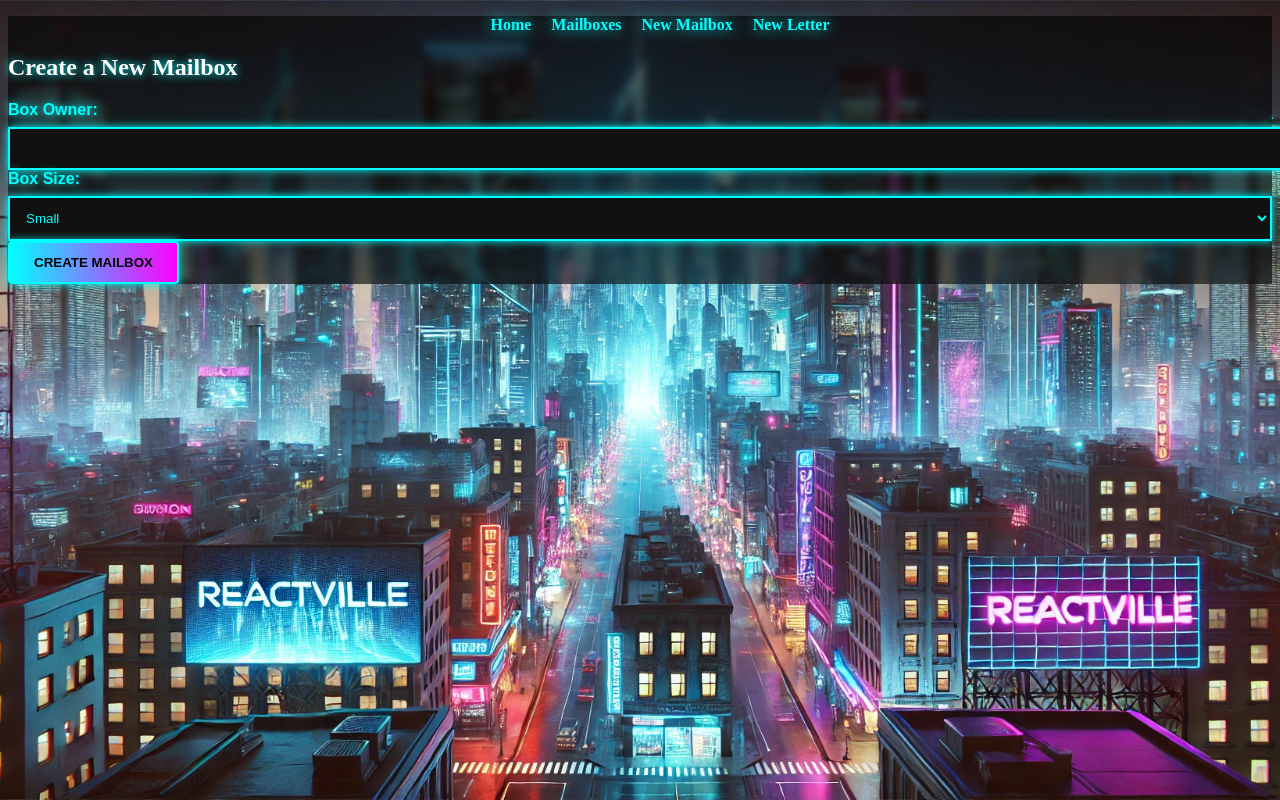
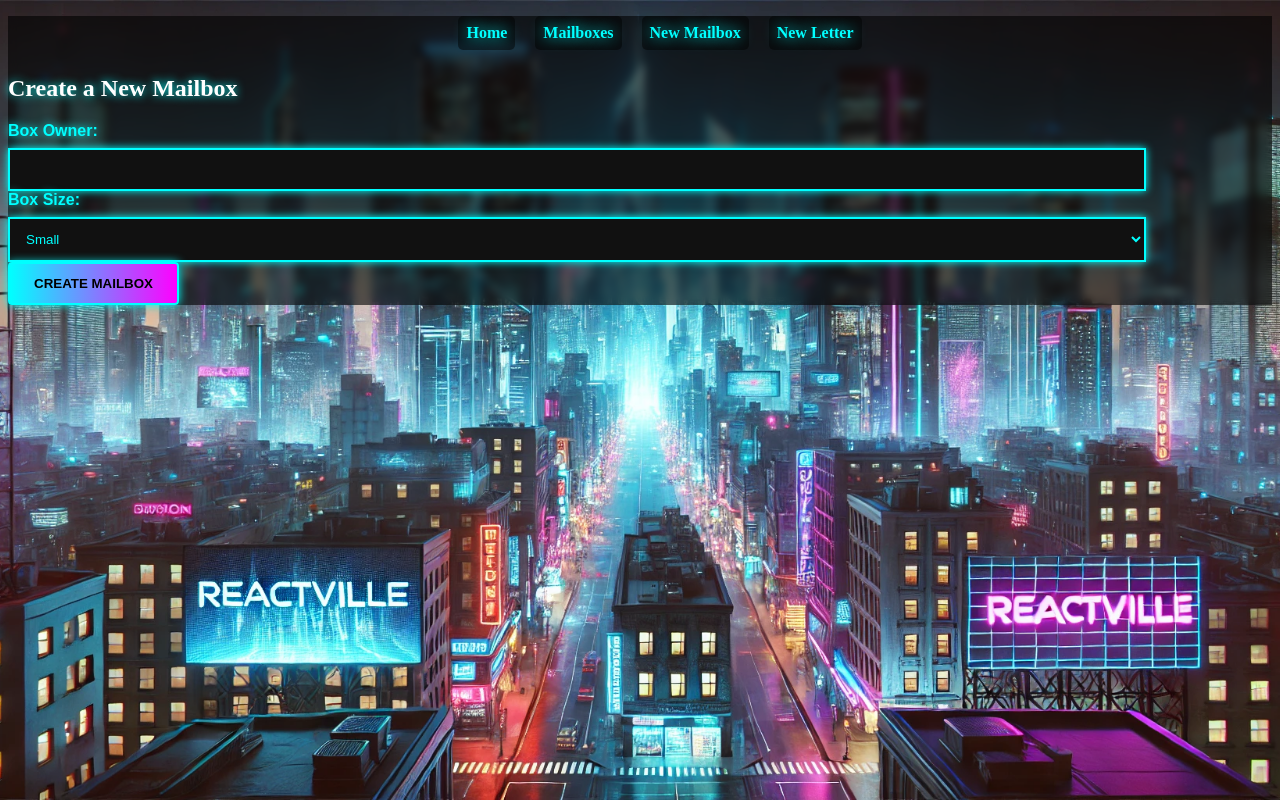
Before and after one commit to sambow7/react-router-dom-lab, a React (Vite) app: page /new-mailbox in a window 1280 px wide. Built offline with nearby package versions, Linux system fonts and the light colour scheme.

Commit message:
new letter  handleSubmit, setBox owner,  debug console log

```diff
--- a/src/App.jsx
+++ b/src/App.jsx
@@ -15,7 +15,6 @@ const initialState = [
   { id: 3, subject: "Payment Reminder", sender: "Mike Johnson", content: "Is this working?" },
 ];
 
-
 const App = () => {
   const [mailbox, setMailbox] = useState(initialState);
   const [letters, setLetters] = useState([]); // ✅ New state for letters
@@ -32,14 +31,35 @@ const App = () => {
     localStorage.setItem("mailboxes", JSON.stringify(newMailboxes));
   };
 
+  const generateUniqueId = () => {
+    // Retrieve stored mailboxes from localStorage
+    const storedMailboxes = JSON.parse(localStorage.getItem("mailboxes")) || [];
+    // Combine stored mailboxes with current state
+    const allMailboxes = [...storedMailboxes, ...mailbox];
+
+    // Find the highest existing id and increment it
+    const newId = allMailboxes.length > 0
+      ? Math.max(...allMailboxes.map(box => box.id)) + 1
+      : 1;
+      // Return the new unique ID
+    return newId;
+  };
+
+
   const addMailbox = (newMailbox) => {
-    const newMailboxes = [...mailbox, { id: mailbox.length + 1, ...newMailbox }];
-    updateMailboxStorage(newMailboxes);
+    const newId = generateUniqueId(); // Ensure unique ID assignment
+    const updatedMailboxes = [...mailbox, { id: newId, ...newMailbox }];
+    updateMailboxStorage(updatedMailboxes);
+
+    setMailbox(updatedMailboxes);
+    localStorage.setItem("mailboxes", JSON.stringify(updatedMailboxes));
+
+    console.log("Updated Mailboxes:", updatedMailboxes); // ✅ Debugging log
   };
 
   const deleteMailbox = (mailboxId) => {
-    const newMailboxes = mailbox.filter((box) => box.id !== mailboxId);
-    updateMailboxStorage(newMailboxes);
+    const updatedMailboxes = mailbox.filter((box) => box.id !== mailboxId);
+    updateMailboxStorage(updatedMailboxes); // ✅ Use updateMailboxStorage here
   };
 
   const editMailbox = (updatedMailbox) => {
@@ -47,7 +67,9 @@ const App = () => {
   };
 
   const addLetter = (newLetter) => {
-    setLetters([...letters, newLetter]);
+    const updatedLetters = [...letters, newLetter];
+    setLetters(updatedLetters);
+    localStorage.setItem("letters", JSON.stringify(updatedLetters));
   };
 
   return (
@@ -64,7 +86,15 @@ const App = () => {
             <Routes>
               <Route path="/mailboxes" element={<MailboxList mailbox={mailbox} />} />
               <Route path="/new-mailbox" element={<MailboxForm addMailbox={addMailbox} />} />
-            <Route path="/mailboxes/:mailboxId" element={<MailboxDetails mailboxes={mailbox} />} />
+              <Route path="/mailboxes/:mailboxId" element={<MailboxDetails
+                mailboxes={mailbox}
+                letters={letters}
+                deleteMailbox={(id) => {
+                  if (window.confirm("Are you sure you want to delete this mailbox?")) {
+                    deleteMailbox(id);
+                  }
+                }}
+              />} />
               <Route path="/mailboxes/:mailboxId/edit" element={<MailboxEdit mailboxes={mailbox} editMailbox={editMailbox} />} />
               <Route path="/new-letter" element={<LetterForm mailboxes={mailbox} addLetter={addLetter} />} />
             </Routes>
--- a/src/components/MailboxDetails/MailboxDetails.jsx
+++ b/src/components/MailboxDetails/MailboxDetails.jsx
@@ -1,9 +1,16 @@
 import { useParams, Link } from "react-router-dom";
+
 
 const MailboxDetails = ({ mailboxes, letters, deleteMailbox }) => {
   const { mailboxId } = useParams();
+
+  if (!mailboxes || !mailboxes.length) {
+    return <h2>Loading mailboxes...</h2>;
+  }
+
   const selectedBox = mailboxes.find((mailbox) => mailbox.id === Number(mailboxId));
-  const selectedLetters = letters.filter((letter) => letter.mailboxId === Number(mailboxId));
+
+  const selectedLetters = (letters || []).filter((letter) => Number(letter.mailboxId) === Number(mailboxId));
 
   if (!selectedBox) {
     return <h2>Mailbox Not Found!</h2>;
@@ -15,8 +22,6 @@ const MailboxDetails = ({ mailboxes, letters, deleteMailbox }) => {
       <ul>
         <li><strong>Box ID:</strong> {selectedBox.id}</li>
         <li><strong>Owner:</strong> {selectedBox.sender}</li>
-        <li><strong>Subject:</strong> {selectedBox.subject}</li>
-        <li><strong>Content:</strong> {selectedBox.content}</li>
       </ul>
 
       <h2>Letters</h2>
@@ -30,10 +35,18 @@ const MailboxDetails = ({ mailboxes, letters, deleteMailbox }) => {
           ))}
         </ul>
       ) : (
-        <p>No letters yet.</p>
+        <p className="letter-list">No letters yet.</p>
       )}
 
-      <button onClick={() => deleteMailbox(selectedBox.id)}>Delete Mailbox</button>
+      <button
+        onClick={() => {
+          if (window.confirm("Are you sure you want to delete this mailbox?")) {
+            deleteMailbox(selectedBox.id);
+          }
+        }}
+      >
+        Delete Mailbox
+      </button>
       <Link to={`/mailboxes/${selectedBox.id}/edit`}>
         <button>Edit Mailbox</button>
       </Link>
--- a/src/components/MailboxForm/MailboxForm.jsx
+++ b/src/components/MailboxForm/MailboxForm.jsx
@@ -1,13 +1,47 @@
-const MailboxForm = () => {
+import { useState } from "react";
+import { useNavigate } from "react-router-dom";
+
+const MailboxForm = ({ addMailbox }) => {
+  const [boxOwner, setBoxOwner] = useState("");
+  const [boxSize, setBoxSize] = useState("Small");
+  const navigate = useNavigate();
+
+  const handleSubmit = (e) => {
+    e.preventDefault();
+    const newMailbox = { sender: boxOwner, size: boxSize };
+
+    console.log("New Mailbox Created:", newMailbox); // ✅ Debugging log
+
+    addMailbox(newMailbox); // Send new mailbox data to App.jsx
+
+    navigate("/mailboxes");
+
+    // Clear form fields after submission
+    setBoxOwner("");
+    setBoxSize("Small");
+  };
+
   return (
     <div>
       <h2>Create a New Mailbox</h2>
-      <form>
+      <form onSubmit={handleSubmit}>
         <label htmlFor="boxOwner">Box Owner:</label>
-        <input type="text" id="boxOwner" name="boxOwner" required />
+        <input
+          type="text"
+          id="boxOwner"
+          name="boxOwner"
+          value={boxOwner}
+          onChange={(e) => setBoxOwner(e.target.value)}
+          required
+        />
 
         <label htmlFor="boxSize">Box Size:</label>
-        <select id="boxSize" name="boxSize">
+        <select
+          id="boxSize"
+          name="boxSize"
+          value={boxSize}
+          onChange={(e) => setBoxSize(e.target.value)}
+        >
           <option value="Small">Small</option>
           <option value="Medium">Medium</option>
           <option value="Large">Large</option>
@@ -19,4 +53,4 @@ const MailboxForm = () => {
   );
 };
 
-export default MailboxForm; // ✅ This is the missing export!
+export default MailboxForm;
--- a/src/index.css
+++ b/src/index.css
@@ -49,24 +49,33 @@ button {
   font-weight: bold;
   border-radius: 4px;
   cursor: pointer;
-  transition: 0.3s;
+  transition: transform 0.3s, box-shadow 0.3s; /* Added transform for smoother animation */
   box-shadow: 0px 0px 10px #0ff;
 }
 
 button:hover {
   background: linear-gradient(90deg, #f0f, #0ff);
   box-shadow: 0px 0px 15px #f0f;
+  transform: scale(1.05); /* Added scale effect on hover */
 }
 
 /* Input Fields */
 input, select, textarea {
   width: 100%;
+  max-width: 90%;
   padding: 12px;
   border: 2px solid #0ff;
   background: #111;
   color: #0ff;
   font-family: 'Orbitron', sans-serif;
   box-shadow: 0 0 8px #0ff;
+  box-sizing: border-box;
+  display: block;
+}
+
+textarea {
+  min-height: 120px;
+  resize: vertical;
 }
 
 input:focus, select:focus, textarea:focus {
@@ -126,6 +135,28 @@ h1, h2 {
   text-shadow: 0 0 25px #f0f, 0 0 50px #f0f;
 }
 
+.mailbox-list ul {
+  display: grid;
+  grid-template-columns: repeat(auto-fit, minmax(200px, 1fr));
+  gap: 16px;
+  list-style: none;
+  padding: 0;
+}
+
+.mailbox-list li {
+  background: rgba(0, 255, 255, 0.2);
+  padding: 20px;
+  border-radius: 8px;
+  text-align: center;
+  box-shadow: 0 0 10px #0ff;
+  transition: transform 0.3s ease;
+}
+
+.mailbox-list li:hover {
+  transform: scale(1.05);
+  box-shadow: 0 0 15px #f0f;
+}
+
 /* Home Page Styling */
 .home-container {
   position: relative;
@@ -158,3 +189,20 @@ h1, h2 {
   box-shadow: 0 0 20px #f0f;
   color: #f0f;
 }
+
+/* Mailbox Details List Item Styling */
+li {
+  color: #0ff;
+  font-weight: bold;
+  text-shadow: 0 0 10px #0ff; /* Neon glow effect */
+  background: rgba(0, 0, 0, 0.5);
+  padding: 8px;
+  border-radius: 5px;
+  margin-bottom: 5px;
+  display: block;
+}
+
+.letter-list p {
+  color: #fff; /* Ensure text color for letter section */
+  text-shadow: 0 0 10px #000; /* Ensure text visibility with shadow */
+}
```
Lines whose indentation alone changed are shown as unchanged.
